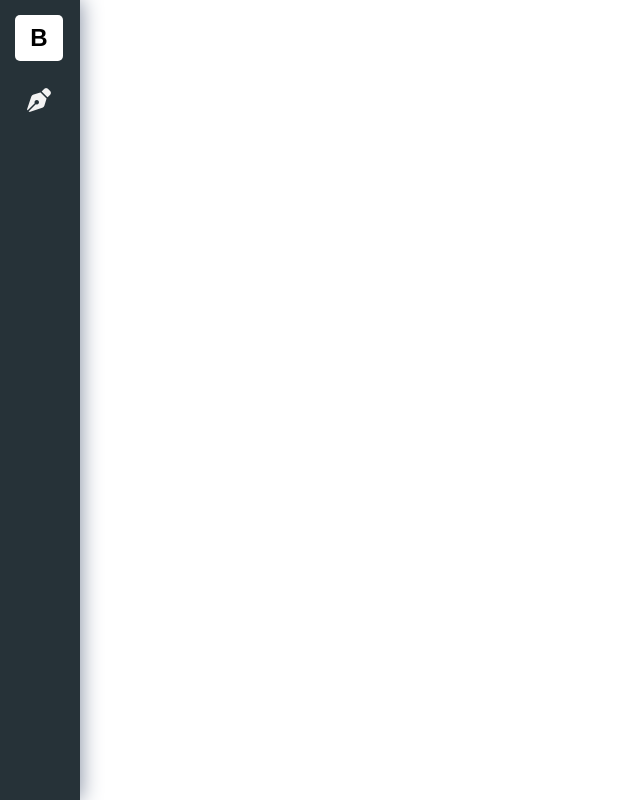
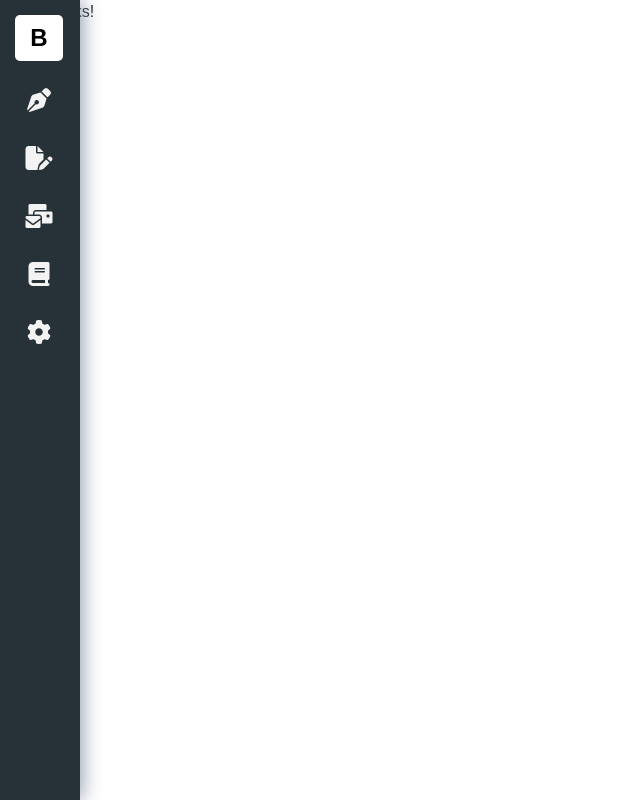
Before and after one commit to alphamen01/firma-digital-2023, an Angular app: page /Firmas in a window 1280 px wide. Before the commit this address led to /. Shown: the whole page, without its empty margins (0-640 px from the left). Built offline with nearby package versions, Linux system fonts and the light colour scheme.

Commit message:
se creo el componente firmas y documentos

```diff
--- a/src/app/app-routing.module.ts
+++ b/src/app/app-routing.module.ts
@@ -1,7 +1,16 @@
 import { NgModule } from '@angular/core';
 import { RouterModule, Routes } from '@angular/router';
 
-const routes: Routes = [];
+//componentes
+import { FirmasComponent } from './components/firmas/firmas.component';
+import { DocumentosComponent } from './components/documentos/documentos.component';
+
+const routes: Routes = [
+  {path:'', redirectTo:'Firmas', pathMatch:'full'},
+  {path:'Firmas',component: FirmasComponent},
+  {path:'Documentos',component:DocumentosComponent}
+
+];
 
 @NgModule({
   imports: [RouterModule.forRoot(routes)],
--- a/src/app/app.component.html
+++ b/src/app/app.component.html
@@ -1,2 +1,3 @@
 <!-- <app-navbar-superior></app-navbar-superior> -->
 <app-menu-lateral (onToggleSideNav)="onToggleSideNav($event)" ></app-menu-lateral>
+<router-outlet></router-outlet>
--- /dev/null
+++ b/src/app/components/documentos/documentos.component.html
@@ -0,0 +1 @@
+<p>documentos works!</p>
--- /dev/null
+++ b/src/app/components/firmas/firmas.component.html
@@ -0,0 +1 @@
+<p>firmas works!</p>
--- a/src/app/components/menu-lateral/menu-lateral-data.ts
+++ b/src/app/components/menu-lateral/menu-lateral-data.ts
@@ -1,7 +1,27 @@
 export const navbarData = [
     {
-        routerLink: 'firmas',
+        routerLink: 'Firmas',
         icon: 'fa-solid fa-pen-nib fs-4',
         label: 'Firmas'
+    },
+    {
+        routerLink: 'Documentos',
+        icon: 'fa-solid fa-sharp fa-file-pen fs-4',
+        label: 'Documentos'
+    },
+    {
+        routerLink: 'Documentos',
+        icon: 'fa-solid fa-sharp fa-envelopes-bulk fs-4',
+        label: 'Documentos'
+    },
+    {
+        routerLink: 'Documentos',
+        icon: 'fa-solid fa-book fs-4',
+        label: 'Documentos'
+    },
+    {
+        routerLink: 'Documentos',
+        icon: 'fa-solid fa-gear fs-4',
+        label: 'Documentos'
     }
 ];
--- a/src/styles.css
+++ b/src/styles.css
@@ -9,4 +9,5 @@
 body{
     position: relative;
     font-family: sans-serif;
+    /* height: 100%; */
 }
```
Also changed, not shown: src/app/app.module.ts (+7 -1 lines), src/app/components/documentos/documentos.component.ts (added, +10 -0 lines), src/app/components/firmas/firmas.component.ts (added, +10 -0 lines), src/app/components/documentos/documentos.component.css (added), src/app/components/firmas/firmas.component.css (added).
